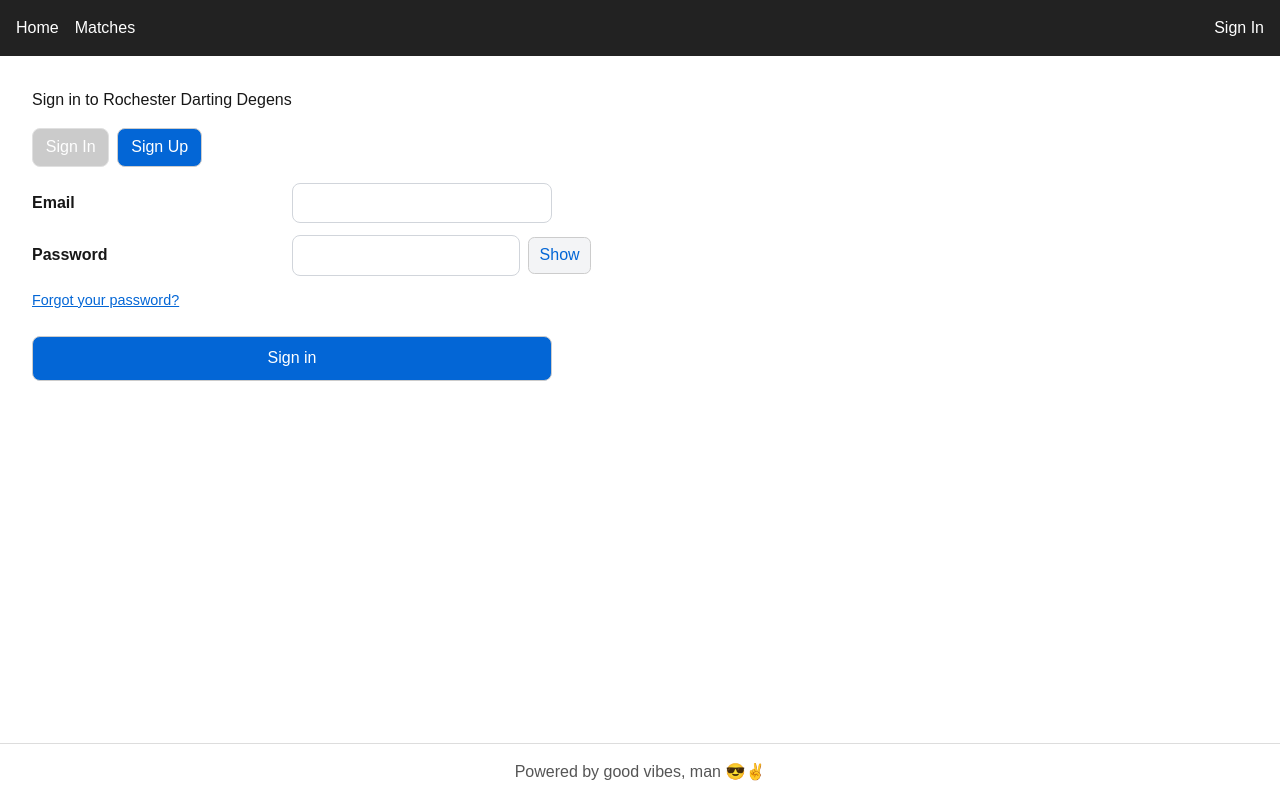
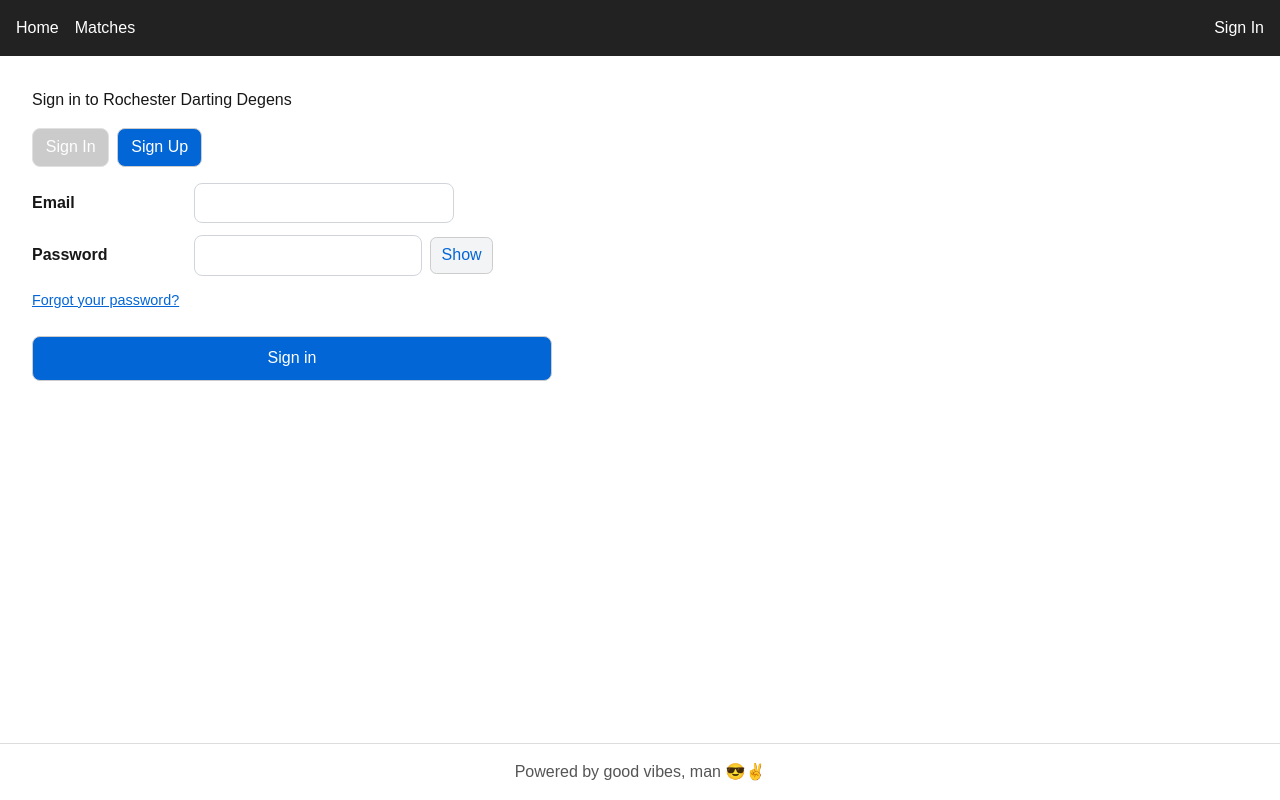
Before and after one commit to rdd-cmyk/Rochester-Darting-Degens, a Next.js app: page /auth in a window 1280 px wide. Built offline with nearby package versions, Linux system fonts and the light colour scheme; no server answers.

Commit message:
Refine form alignment and profile heading

```diff
--- a/app/auth/page.tsx
+++ b/app/auth/page.tsx
@@ -187,10 +187,10 @@ export default function AuthPage() {
   };
 
   const fieldRowStyle = {
-    display: 'flex',
+    display: 'grid',
+    gridTemplateColumns: '150px 1fr',
     alignItems: 'center',
-    gap: '0.75rem',
-    justifyContent: 'space-between',
+    columnGap: '0.75rem',
     width: '100%',
   } as const;
 
@@ -200,7 +200,7 @@ export default function AuthPage() {
   };
 
   const controlStyle = {
-    flex: 1,
+    width: '100%',
     maxWidth: '260px',
   } as const;
 
@@ -367,10 +367,11 @@ export default function AuthPage() {
           </label>
           <div
             style={{
-              ...controlStyle,
               display: 'flex',
               alignItems: 'center',
               gap: '0.5rem',
+              width: '100%',
+              maxWidth: '260px',
             }}
           >
             <input
--- a/app/profile/page.tsx
+++ b/app/profile/page.tsx
@@ -38,10 +38,10 @@ export default function ProfilePage() {
   };
 
   const fieldRowStyle = {
-    display: 'flex',
+    display: 'grid',
+    gridTemplateColumns: '150px 1fr',
     alignItems: 'center',
-    gap: '0.75rem',
-    justifyContent: 'space-between',
+    columnGap: '0.75rem',
     width: '100%',
   } as const;
 
@@ -51,7 +51,7 @@ export default function ProfilePage() {
   };
 
   const controlStyle = {
-    flex: 1,
+    width: '100%',
     maxWidth: '260px',
   } as const;
 
@@ -310,7 +310,16 @@ export default function ProfilePage() {
       )}
 
       <section>
-        <h2>Profile Details</h2>
+        <h2
+          style={{
+            fontSize: '1.35rem',
+            fontWeight: 800,
+            marginBottom: '0.25rem',
+            color: '#0f172a',
+          }}
+        >
+          Profile Details
+        </h2>
 
         <form
           onSubmit={handleSave}
```
